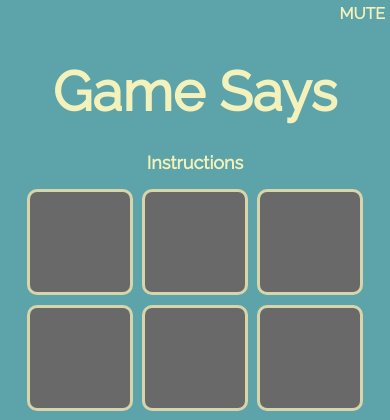
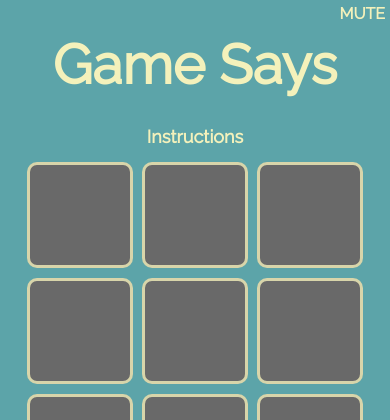
Before and after one commit to P-atrick/WDI-First-Project, a PHP site: page / in a window 390 px wide. Shown: the top 420 px of the page. Run offline with PHP 8.4, Linux system fonts and the light colour scheme; some libraries are stand-ins or nearby versions.

Commit message:
changed h1 margin-top in 500px media query

```diff
--- a/css/style.css
+++ b/css/style.css
@@ -218,6 +218,10 @@
 /*MEDIA QUERY*/
 @media screen and (max-width: 500px) {
 
+  h1 {
+    margin-top: 10px;
+  }
+
   main {
     width: 345px;
   }
```
